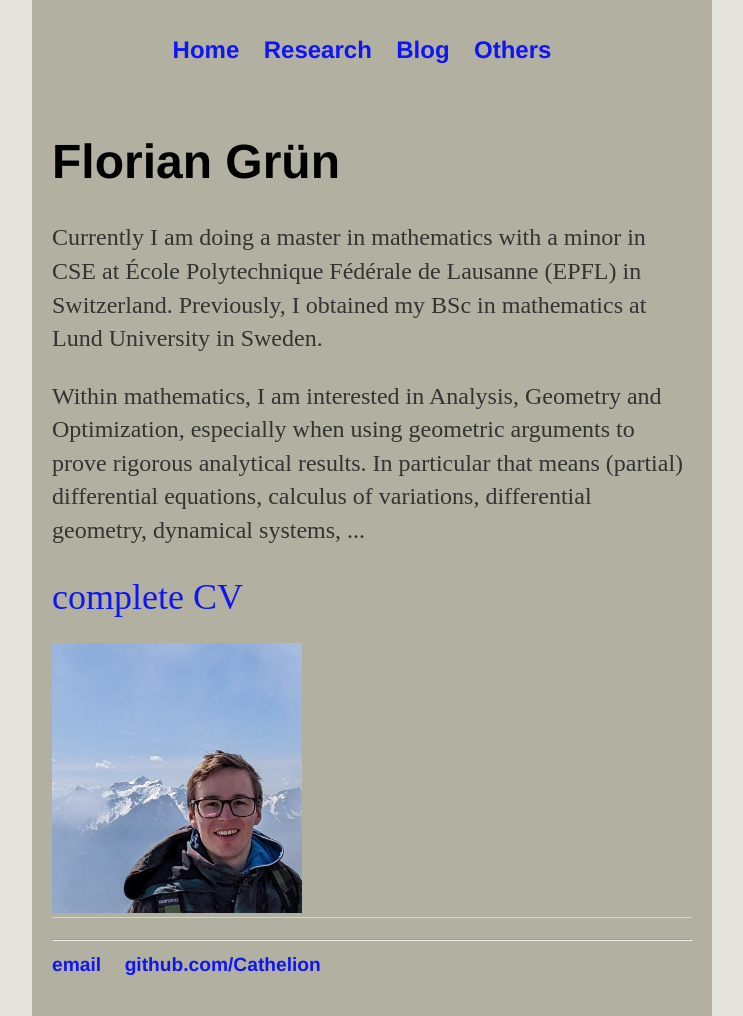
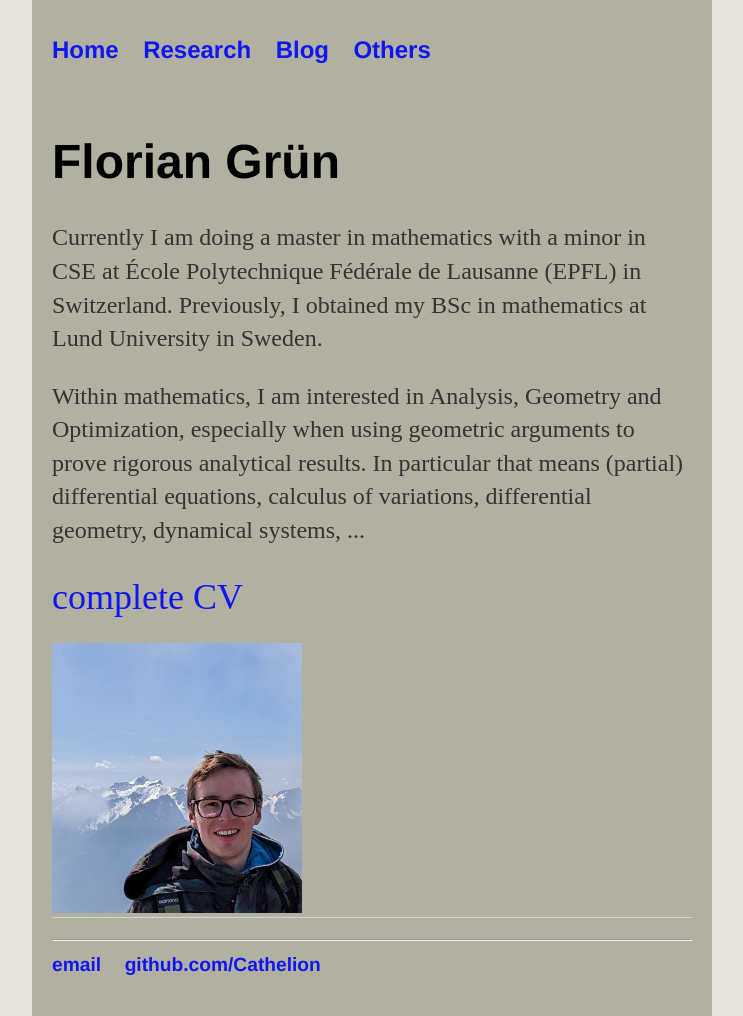
Before and after one commit to Cathelion/Cathelion.github.io, a Jekyll site: the page built from index.html, in a window 1280 px wide. Shown: the whole page, without its empty margins (268-1011 px from the left). Built offline with Jekyll 4.4.1, drawn with Linux system fonts in a browser that asks for light colours.

Commit message:
Update main.css

```diff
--- a/css/main.css
+++ b/css/main.css
@@ -13,7 +13,7 @@
    padding: 20px;
    display: flex;
    flex-direction: column; /* Stack navigation, content, and footer vertically */
-   align-items: center; /* Center items horizontally */
+align-items: flex-start; /* Align content to the top */
 }
 
 nav ul, footer ul {
```
